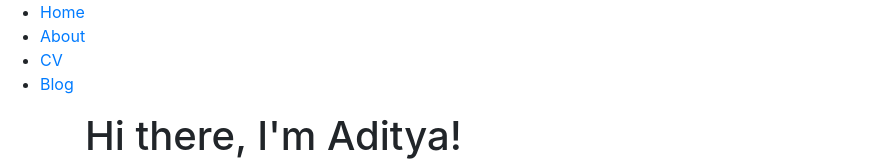
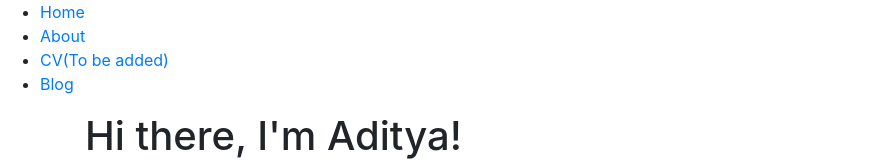
Before and after one commit to Nanashi-bot/Nanashi-bot.github.io, a plain HTML site: page oldindex.html in a window 1280 px wide. Shown: the top 161 px of the page, without its empty margins (0-870 px from the left). Drawn offline with nearby package versions, Linux system fonts and the light colour scheme.

Commit message:
Changed CV details

```diff
--- a/oldindex.html
+++ b/oldindex.html
@@ -12,7 +12,7 @@
     		<ul>
         		<li><a href="/">Home</a></li>
 	        	<li><a href="/about">About</a></li>
-        		<li><a href="/cv">CV</a></li>
+        		<li><a href="/cv">CV(To be added)</a></li>
         		<li><a href="/blog">Blog</a></li>
     		</ul>
 		</nav>
```
